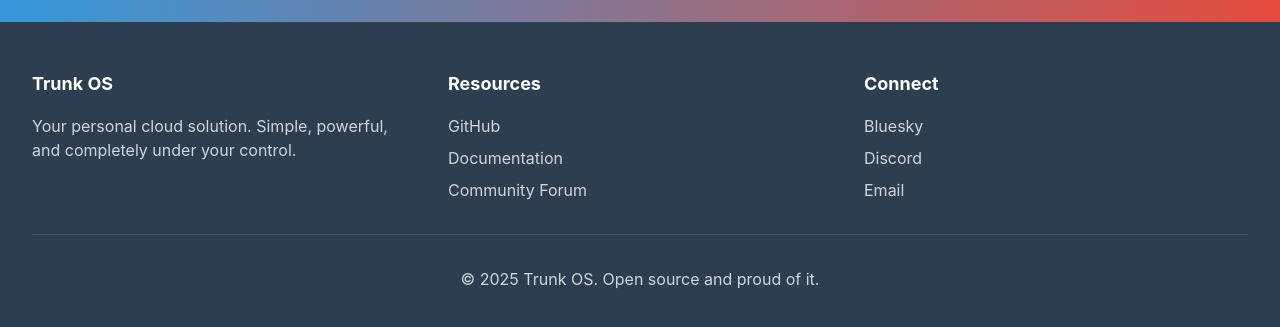
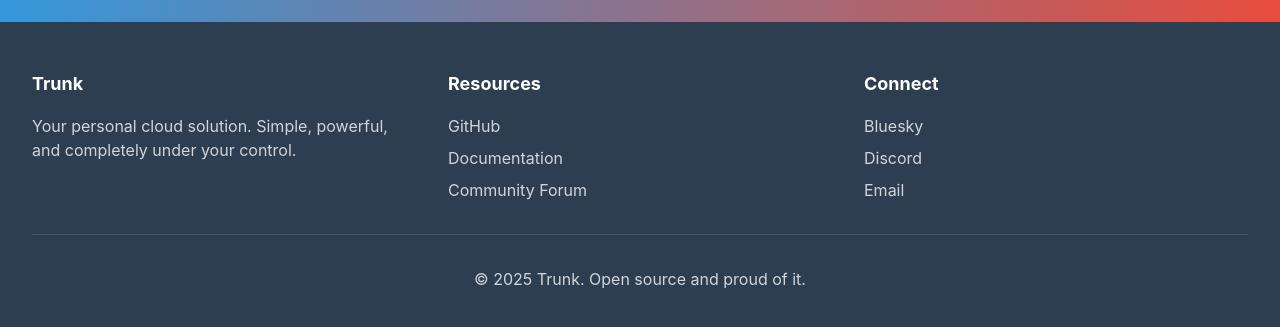
Before and after one commit to trunk-os/trunk-os.github.io, an Astro site: page / in a window 1280 px wide. Shown: the part 2787-3114 px from the top of the page. Built offline with nearby package versions, Linux system fonts and the light colour scheme; Astro itself is replaced by a stand-in of ours; a web font is replaced by a local one.

Commit message:
more "trunk os"

```diff
--- a/src/components/Footer.astro
+++ b/src/components/Footer.astro
@@ -6,7 +6,7 @@ const currentYear = new Date().getFullYear();
   <div class="container-responsive">
     <div class="grid md:grid-cols-3 gap-8 mb-8">
       <div>
-        <h3 class="font-bold text-lg mb-4">Trunk OS</h3>
+        <h3 class="font-bold text-lg mb-4">Trunk</h3>
         <p class="text-gray-300 dark:text-gray-400">Your personal cloud solution. Simple, powerful, and completely under your control.</p>
       </div>
 
@@ -30,7 +30,7 @@ const currentYear = new Date().getFullYear();
     </div>
 
     <div class="border-t border-gray-600 dark:border-gray-700 pt-8 text-center text-gray-300 dark:text-gray-400">
-      <p>&copy; {currentYear} Trunk OS. Open source and proud of it.</p>
+      <p>&copy; {currentYear} Trunk. Open source and proud of it.</p>
     </div>
   </div>
 </footer>
```
